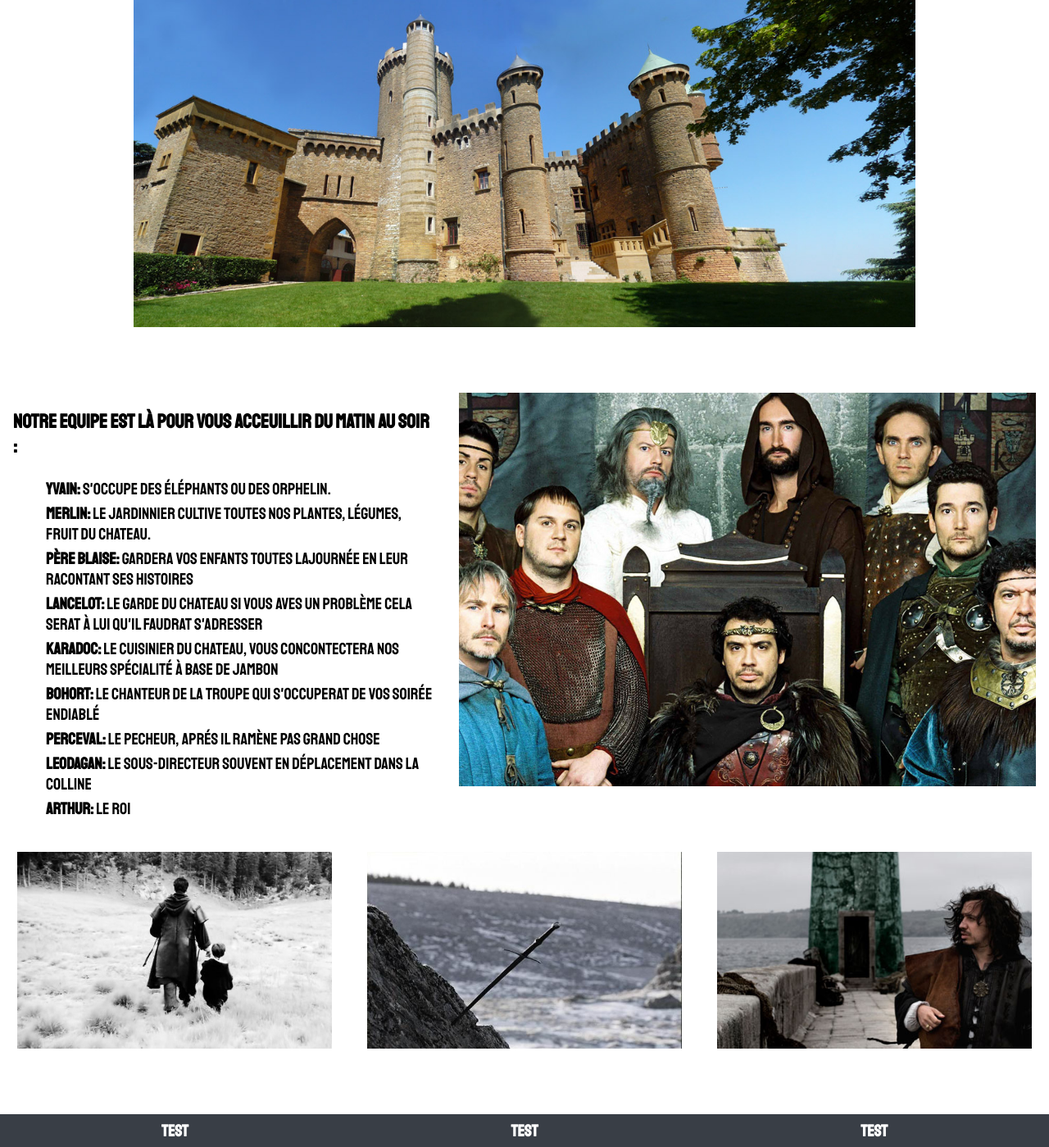
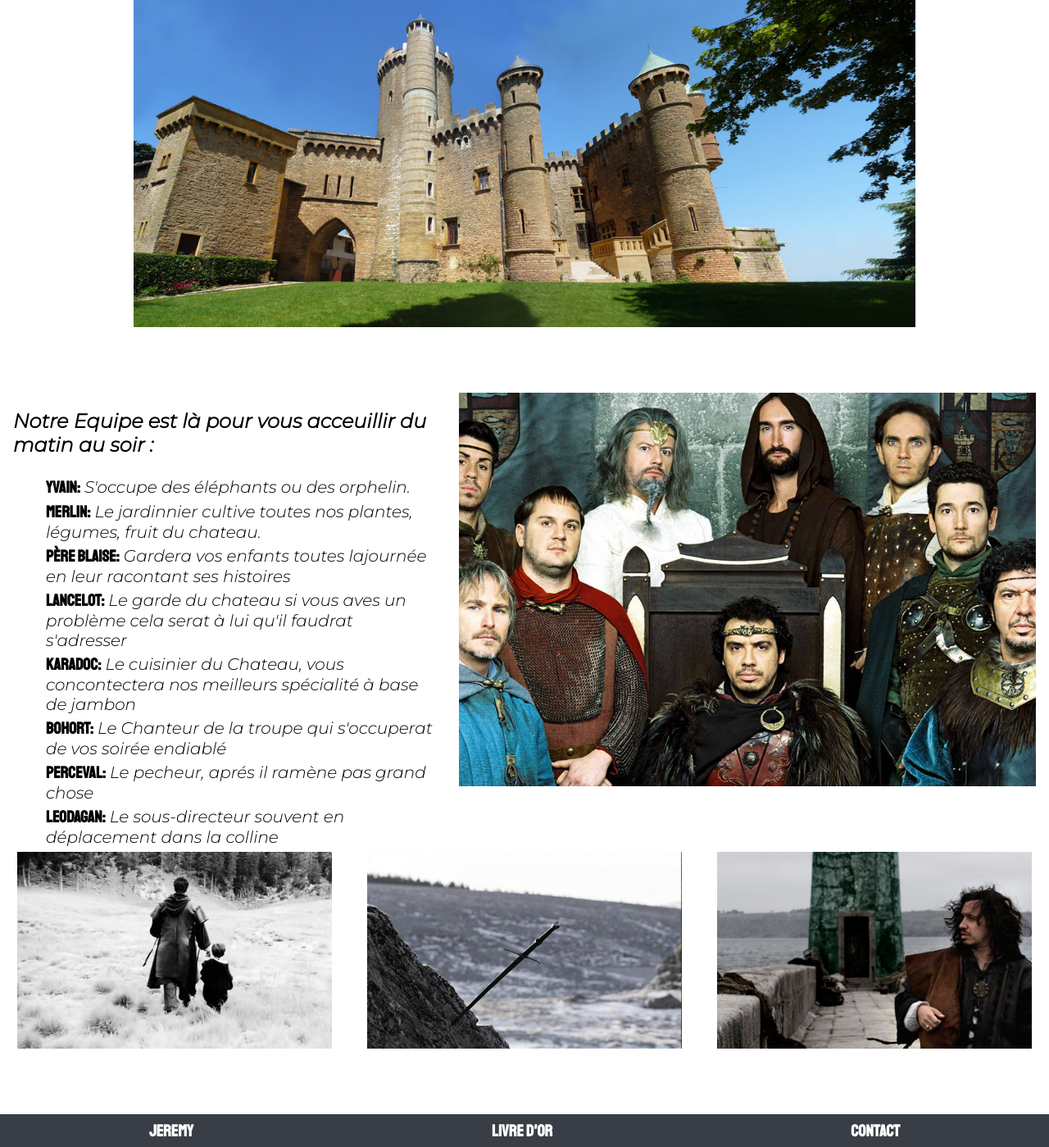
Before and after one commit to Jeremy-DEJOUX/livre-or, a PHP site: page / in a window 1280 px wide. Shown: the part 121-1520 px from the top of the page at 82% size. Run offline with PHP 8.4, Linux system fonts and the light colour scheme; some libraries are stand-ins or nearby versions.

Commit message:
fin mise en forme prêt pour rendu

```diff
--- a/CSS/footer.css
+++ b/CSS/footer.css
@@ -1,9 +1,12 @@
+@import url('https://fonts.googleapis.com/css2?family=Staatliches&display=swap');
+
 footer{
   width: 100%;
   height: 5vh;
   background-color: rgb(57, 62, 70);
   margin: 0px;
   padding: 0px;
+  font-family: 'Staatliches', cursive;
   color: rgb(255, 255, 255);
 }
 
--- a/CSS/header.css
+++ b/CSS/header.css
@@ -1,8 +1,11 @@
+@import url('https://fonts.googleapis.com/css2?family=Staatliches&display=swap');
+
 header{
   width: 100%;
   height: 5vh;
   padding: 0px;
   margin: 0px;
+  font-family: 'Staatliches', cursive;
 }
 nav{
   width: 100%;
--- a/CSS/index.css
+++ b/CSS/index.css
@@ -1,10 +1,11 @@
 @import url('https://fonts.googleapis.com/css2?family=Staatliches&display=swap');
+@import url('https://fonts.googleapis.com/css2?family=Montserrat:ital,wght@1,300&display=swap');
 
 html{
     margin: 0;
     padding: 0;
     width: 100%;
-    font-family: 'Staatliches', cursive;
+    font-family: 'Montserrat', sans-serif;
 }
 
 body{
@@ -72,12 +73,14 @@
     height: 100%;
 }
 
-
-
 #Membres_team li{
     list-style-type: none;
     font-size: 20px;
     margin-top: 5px;
+}
+
+#Membres_team li b{
+  font-family: 'Staatliches', cursive;
 }
 #team_img{
     width: 55%;
--- a/CSS/livre-or.css
+++ b/CSS/livre-or.css
@@ -1,10 +1,11 @@
 @import url('https://fonts.googleapis.com/css2?family=Staatliches&display=swap');
+@import url('https://fonts.googleapis.com/css2?family=Montserrat:ital,wght@1,300&display=swap');
 
 html{
     margin: 0;
     padding: 0;
     width: 100%;
-    font-family: 'Staatliches', cursive;
+    font-family: 'Montserrat', cursive;
 }
 
 body{
--- a/configs/footer.php
+++ b/configs/footer.php
@@ -1,16 +1,16 @@
 
 <footer class="flex align_center justify_around">
   <section class="flex justify_center">
-    <h1>TEST</h1>
+    <h1>Jeremy</h1>
   </section>
 
 
   <section class="flex align_center">
-    <h1>TEST</h1>
+    <h1>Livre d'Or</h1>
   </section>
 
 
   <section class="flex align_center">
-    <h1>TEST</h1>
+    <h1>Contact</h1>
   </section>
 </footer>
```
Also changed, not shown: pages/livre-or.php (+17 -8 lines).
